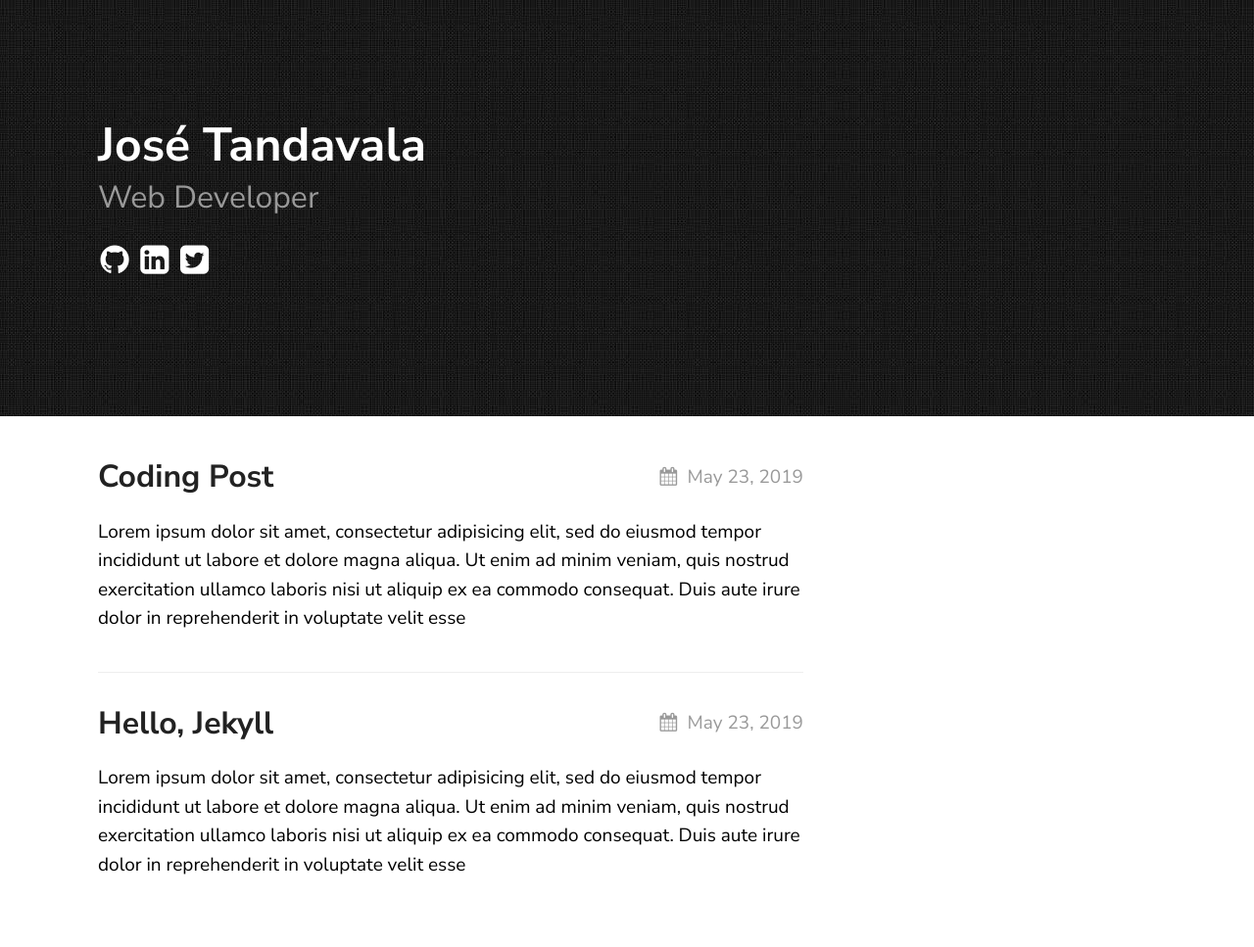
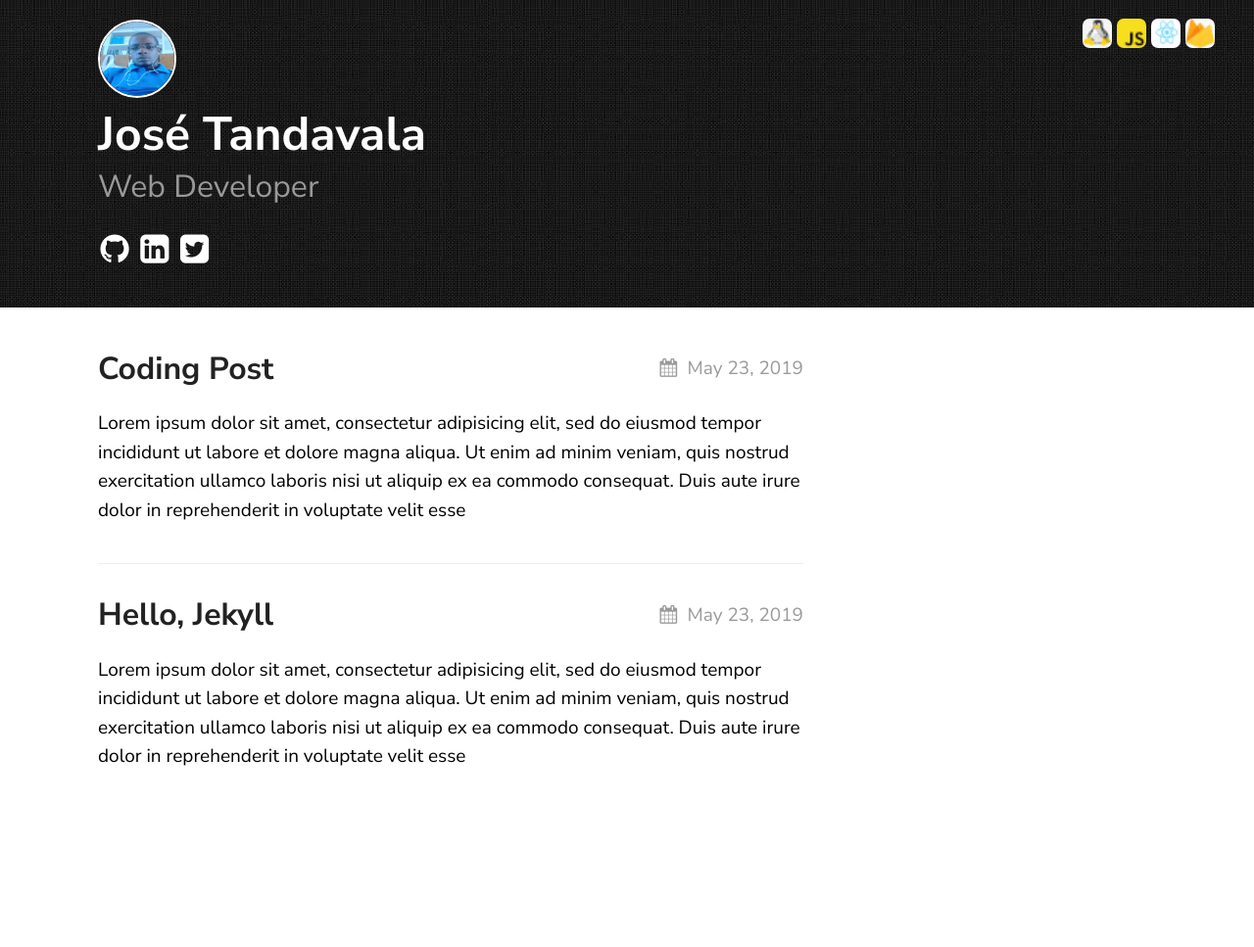
Before and after one commit to tandavala/tandavala.github.io, a Jekyll site: the page built from index.md, in a window 1280 px wide. Shown: the whole page at 98% size. Built offline with Jekyll 4.4.1, drawn with Linux system fonts in a browser that asks for light colours; after the commit the page ends 900 px from its top, so only the background shows below that.

Commit message:
adding my skills to the header page

```diff
--- a/_includes/page_header.html
+++ b/_includes/page_header.html
@@ -1,15 +1,28 @@
 <div class="container">
+  <div class="center">
+    <ul>
+      <li><img src="/assets/images/linux.jpeg" /></li>
+      <li><img src="/assets/images/js.png" /></li>
+      <li><img src="/assets/images/react.png" /></li>
+      <li><img src="/assets/images/firebase.jpeg" /></li>
+    </ul>
+  </div>
+  <img class="profile" src="/assets/images/perfil.png" alt="" />
   <h1>{{ site.texture.title }}</h1>
   <h2>{{ site.texture.tagline }}</h2>
   <ul class="social">
     {%- if site.texture.social_links.github -%}
-			<a href="https://github.com/{{ site.texture.social_links.github }}"><li><i class="icon-github-circled"></i></li></a>
-		{%- endif -%}
-		{%- if site.texture.social_links.linkedIn -%}
-			<a href="https://linkedin.com/{{ site.texture.social_links.linkedIn }}"><li><i class="icon-linkedin-squared"></i></li></a>
-		{%- endif -%}
-		{%- if site.texture.social_links.twitter -%}
-			<a href="https://twitter.com/{{ site.texture.social_links.twitter }}"><li><i class="icon-twitter-squared"></i></li></a>
+    <a href="https://github.com/{{ site.texture.social_links.github }}"
+      ><li><i class="icon-github-circled"></i></li
+    ></a>
+    {%- endif -%} {%- if site.texture.social_links.linkedIn -%}
+    <a href="https://linkedin.com/{{ site.texture.social_links.linkedIn }}"
+      ><li><i class="icon-linkedin-squared"></i></li
+    ></a>
+    {%- endif -%} {%- if site.texture.social_links.twitter -%}
+    <a href="https://twitter.com/{{ site.texture.social_links.twitter }}"
+      ><li><i class="icon-twitter-squared"></i></li
+    ></a>
     {%- endif -%}
   </ul>
 </div>
--- a/_sass/theme.scss
+++ b/_sass/theme.scss
@@ -1,7 +1,7 @@
-@import 'ext/fonts';
-@import 'ext/normalize';
-@import 'begin';
-@import 'syntax';
+@import "ext/fonts";
+@import "ext/normalize";
+@import "begin";
+@import "syntax";
 
 $linkColor: #999;
 $mobileW: 768px;
@@ -12,12 +12,14 @@ $leftWidth: 220px;
 $gray: #999;
 $lightGray: #eee;
 
-*,*:before,*:after {
+*,
+*:before,
+*:after {
   box-sizing: border-box;
 }
 
 body {
-	font-family: 'Nunito Sans', sans-serif;
+  font-family: "Nunito Sans", sans-serif;
   @include fluidType(16px, 19px);
   line-height: 1.55em;
   margin: 0;
@@ -34,8 +36,9 @@ a {
   }
 }
 
-
-h1, h2, h3 {
+h1,
+h2,
+h3 {
   line-height: 1.2em;
 }
 
@@ -60,8 +63,35 @@ figcaption {
 }
 
 header {
+  width: 100%;
+  position: relative;
+  .center {
+    float: right;
+    position: absolute;
+    top: 0;
+    right: 40px;
+    ul {
+      list-style: none;
+
+      li {
+        display: inline-block;
+        img {
+          width: 30px;
+          height: 30px;
+          border-radius: 7px;
+        }
+      }
+    }
+  }
+  // image
+  .profile {
+    width: 80px;
+    height: 80px;
+    border: 2px solid #fff;
+    border-radius: 50%;
+  }
   // background-size: cover;
-	padding: 120px 0;
+  padding: 20px 0;
   color: #fff;
   overflow: hidden;
   h2 {
@@ -85,7 +115,7 @@ header {
           margin-left: 0;
         }
         @include fluidType(26px, 34px);
-				transition: color .3s;
+        transition: color 0.3s;
         &:hover {
           color: $gray;
         }
@@ -102,15 +132,15 @@ header {
 // Basic Container Class
 //
 .container {
-	margin:0 150px;
+  margin: 0 150px;
   max-width: 720px;
 
   div.highlighter-rouge {
     right: 150px;
   }
 
-	@media screen and  (max-width: $mobileWidth) {
-		margin:0 15px;
+  @media screen and (max-width: $mobileWidth) {
+    margin: 0 15px;
     div.highlighter-rouge {
       right: 15px;
     }
@@ -119,8 +149,8 @@ header {
     }
   }
 
-	@media screen and (max-width: $tabWidth) and (min-width: $mobileWidth){
-		margin:0 40px;
+  @media screen and (max-width: $tabWidth) and (min-width: $mobileWidth) {
+    margin: 0 40px;
     div.highlighter-rouge {
       right: 40px;
     }
@@ -129,8 +159,8 @@ header {
     }
   }
 
-	@media screen and (max-width: $desktopWidth) and (min-width: $tabWidth){
-		margin:0 80px;
+  @media screen and (max-width: $desktopWidth) and (min-width: $tabWidth) {
+    margin: 0 80px;
     div.highlighter-rouge {
       right: 80px;
     }
@@ -140,7 +170,7 @@ header {
   }
 
   @media screen and (min-width: $desktopWidth) and (max-width: 1280px) {
-		margin:0 100px;
+    margin: 0 100px;
     div.highlighter-rouge {
       right: 100px;
     }
@@ -152,8 +182,8 @@ header {
 
 .post-title {
   color: #222;
-	transition: color .3s ease;
-	margin: .1em 0;
+  transition: color 0.3s ease;
+  margin: 0.1em 0;
   &:hover {
     color: $gray;
     border-bottom: 0;
@@ -164,7 +194,7 @@ header {
   font-weight: normal;
   color: #ddd;
 
-	margin-top:.5em;
+  margin-top: 0.5em;
   margin-bottom: 1.3em;
 }
 
@@ -195,7 +225,7 @@ header {
 .posts {
   list-style-type: none;
   padding: 0;
-	>li {
+  > li {
     margin-bottom: 30px;
     padding-bottom: 20px;
     &:not(:last-child) {
@@ -204,7 +234,8 @@ header {
   }
 }
 
-.posts, .post-container {
+.posts,
+.post-container {
   margin-top: 40px;
 }
 
@@ -237,13 +268,13 @@ header {
       border: 1px solid #fff;
       float: left;
       // margin: 5px;
-			&:not(:first-child){
+      &:not(:first-child) {
         border-left: 0;
       }
       padding: 10px 25px;
       // border-radius: 4px;
       @include fluidType(15px, 17px);
-			transition: background-color .3s ease-in;
+      transition: background-color 0.3s ease-in;
       &:hover {
         background-color: rgba(#fff, 0.15);
         cursor: pointer;
```
Also changed, not shown: assets/images/firebase.jpeg (added), assets/images/flutter.png (added), assets/images/js.png (added), assets/images/linux.jpeg (added), assets/images/linux.png (added), assets/images/perfil.jpg (added), assets/images/perfil.png (added), assets/images/react.png (added). Lines whose indentation alone changed are shown as unchanged.
